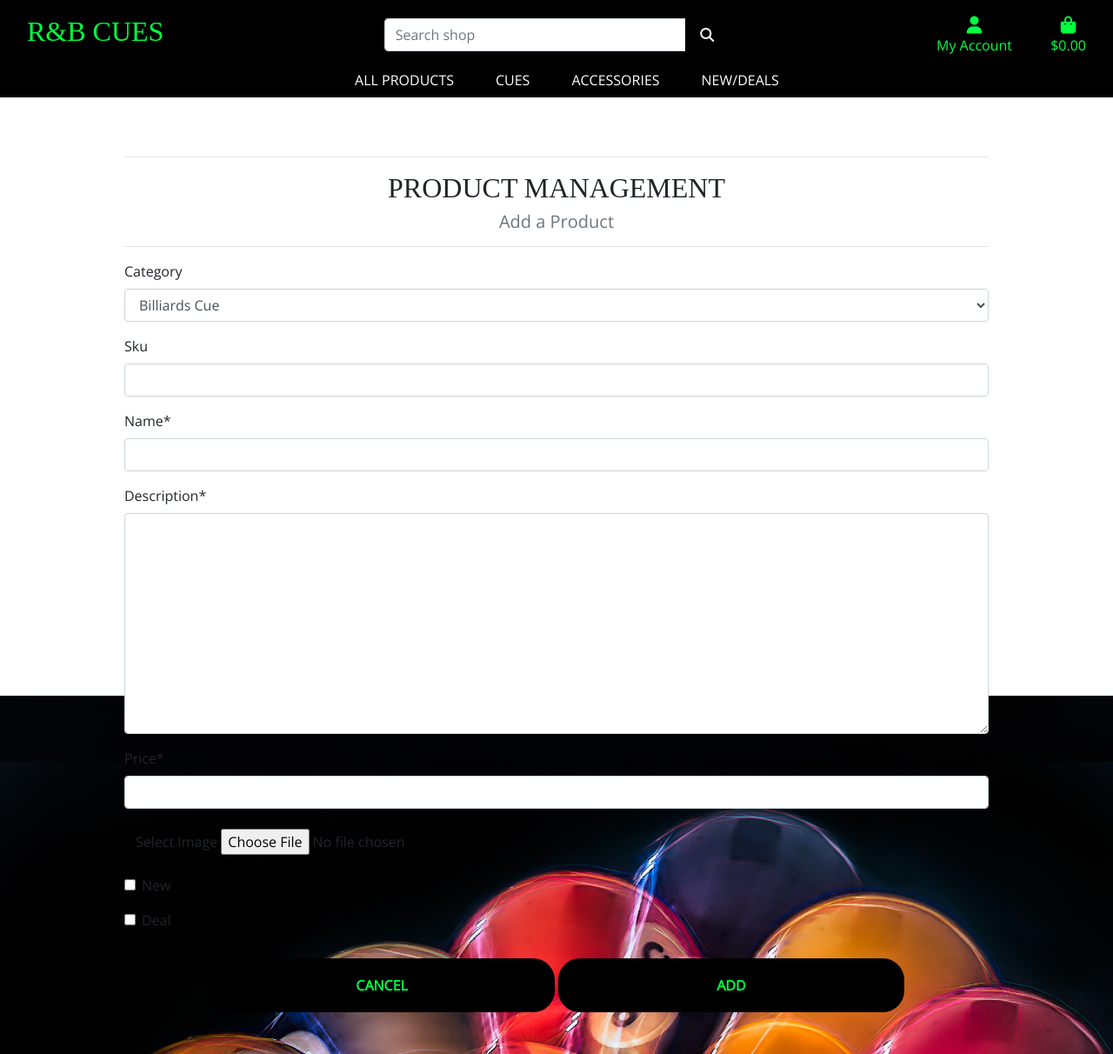
After one commit to Code-Institute-Submissions/rb-cues, a Django app: page /products/add/ in a window 1280 px wide. The commit adds this page. Shown: the whole page at 87% size. Run offline with Django 3.2, Linux system fonts and the light colour scheme; the visitor is signed in with stand-in values (Sample User, id 1); data comes from the database, SQL or seed files in the repository; some libraries are stand-ins or nearby versions; some web fonts are replaced.

Commit message:
Added crispy fields and Add Product page

```diff
--- /dev/null
+++ b/products/forms.py
@@ -0,0 +1,20 @@
+from django import forms
+from .widgets import CustomClearableFileInput
+from .models import Product, Category
+
+
+class ProductForm(forms.ModelForm):
+
+    class Meta:
+        model = Product
+        fields = '__all__'
+
+    image = forms.ImageField(
+        label='Image', required=False, widget=CustomClearableFileInput)
+
+    def __init__(self, *args, **kwargs):
+        super().__init__(*args, **kwargs)
+        categories = Category.objects.all()
+        friendly_names = [(c.id, c.get_friendly_name()) for c in categories]
+
+        self.fields['category'].choices = friendly_names
--- /dev/null
+++ b/products/templates/products/add_product.html
@@ -0,0 +1,65 @@
+{% extends "base.html" %}
+{% load static %}
+
+{% block page_header %}
+    <div class="container header-container">
+        <div class="row">
+            <div class="col"></div>
+        </div>
+    </div>
+{% endblock %}
+
+{% block content %}
+    <div class="overlay"></div>
+    <div class="container">
+        <div class="row">
+            <div class="col text-center">
+                <hr>
+                <h2 class="logo-font">
+                    Product Management
+                </h2>
+                <h5 class="text-muted">
+                    Add a Product
+                </h5>
+                <hr>
+            </div>
+        </div>
+
+        <div class="row">
+            <div class="col-12">
+                <form method="POST" action="{% url 'add_product' %}" class="form mb-2" enctype="multipart/form-data">
+                    {% csrf_token %}
+                    {% for field in form %}
+                        {% if field.name != 'image' %}
+                            {{ field | as_crispy_field }}
+                        {% else %}
+                            {{ field }}
+                        {% endif %}
+                    {% endfor %}
+                    <div class="mb-5 text-center">
+                        <div class="submit-button col-5 mt-3 shop-now-div d-inline-block text-center">
+                            <a class="font-weight-bold shop-now-button btn text-uppercase py-3 text-green-rb  w-100" href="{% url 'products' %}">
+                                Cancel
+                            </a>
+                        </div>
+                        <div class="submit-button col-5 mt-3 shop-now-div d-inline-block text-center">
+                            <button class="font-weight-bold shop-now-button btn text-uppercase py-3 text-green-rb w-100" type="submit">
+                                Add
+                            </button>
+                        </div>
+                    </div>
+                </form>
+            </div>
+        </div>
+    </div>
+{% endblock %}
+
+{% block postloadjs %}
+{{ block.super }}
+    <script type="text/javascript">
+        $('#new-image').change(function() {
+            var file = $('#new-image')[0].files[0];
+            $('#filename').text(`Image will be set to: ${file.name}`);
+        });
+    </script>
+{% endblock %}
--- /dev/null
+++ b/products/templates/products/cwt/ccf.html
@@ -0,0 +1,25 @@
+{% if widget.is_initial %}
+    <p>
+        {{ widget.initial_text }}:
+    </p>
+    <a href="{{ widget.value.url }}">
+        <img width="96" height="96" class="rounded shadow-sm" src="{{ widget.value.url }}">
+    </a>
+    {% if not widget.required %}
+        <div class="custom-control custom-checkbox mt-2">
+            <input class="custom-control-input" type="checkbox" name="{{ widget.checkbox_name }}" id="{{ widget.checkbox_id }}">
+            <label class="custom-control-label text-danger" for="{{ widget.checkbox_id }}">
+                {{ widget.clear_checkbox_label }}
+            </label>
+        </div>
+    {% endif %}
+    <br>
+    {{ widget.input_text }}
+{% endif %}
+<span class="btn btn-file">
+    Select Image
+    <input id="new-image" type="{{ widget.type }}" name="{{ widget.name }}"{% include "django/forms/widgets/attrs.html" %}>
+</span>
+<strong>
+    <p class="text-danger" id="filename"></p>
+</strong>
--- a/products/urls.py
+++ b/products/urls.py
@@ -5,4 +5,5 @@ from . import views
 urlpatterns = [
     path('', views.all_products, name='products'),
     path('<product_id>', views.product_detail, name='product_detail'),
+    path('add/', views.add_product, name='add_product'),
 ]
--- a/products/views.py
+++ b/products/views.py
@@ -3,6 +3,8 @@ from django.contrib import messages
 from django.db.models import Q
 from .models import Product, Category
 from django.db.models.functions import Lower
+from .forms import ProductForm
+from django.contrib.auth.decorators import login_required
 
 
 def all_products(request):
@@ -87,3 +89,34 @@ def product_detail(request, product_id):
     }
 
     return render(request, 'products/product_detail.html', context)
+
+
+@login_required
+def add_product(request):
+    """
+    Add a product to the store
+    """
+    if not request.user.is_superuser:
+        messages.error(request, 'Sorry, only store owners can do that.')
+        return redirect(reverse('home'))
+
+    if request.method == 'POST':
+        form = ProductForm(request.POST, request.FILES)
+        if form.is_valid():
+            product = form.save()
+            messages.success(request, 'Successfully added product!')
+            return redirect(reverse('product_detail', args=[product.id]))
+        else:
+            messages.error(
+                request,
+                'Failed to add product. Please ensure the form is valid.'
+            )
+    else:
+        form = ProductForm()
+
+    template = 'products/add_product.html'
+    context = {
+        'form': form,
+    }
+
+    return render(request, template, context)
--- a/templates/base.html
+++ b/templates/base.html
@@ -99,6 +99,9 @@
                                         <a href="{% url 'admin:index' %}" class="dropdown-item">
                                             Admin Section
                                         </a>
+                                        <a href="{% url 'add_product' %}" class="dropdown-item">
+                                            Add Product
+                                        </a>
                                     {% endif %}
                                     <a href="" class="dropdown-item">
                                         My Profile
--- a/templates/includes/mobile-top-header.html
+++ b/templates/includes/mobile-top-header.html
@@ -47,6 +47,9 @@
                 <a href="{% url 'admin:index' %}" class="dropdown-item">
                     Admin section
                 </a>
+                <a href="{% url 'add_product' %}" class="dropdown-item">
+                    Add Product
+                </a>
             {% endif %}
             <a href="" class="dropdown-item">
                 My Profile
```
Also changed, not shown: products/widgets.py (added, +9 -0 lines), rb_cues/settings.py (+9 -0 lines).
